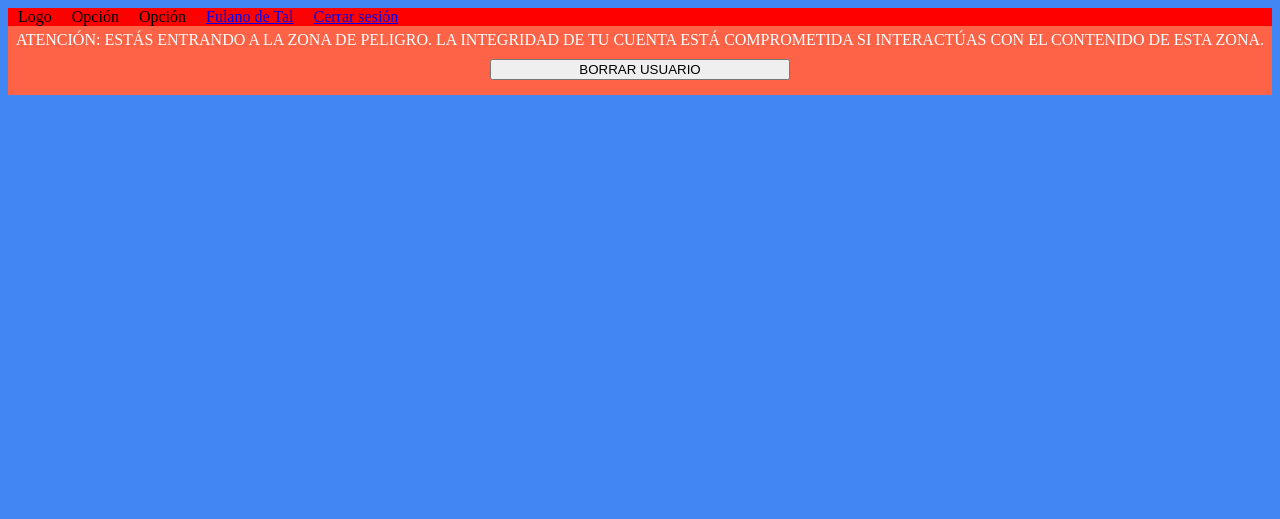
After one commit to LMOlivera/PuntaGuia, a Flask app: page /principal/usuario in a window 1280 px wide. The commit adds this page. Shown: the top 519 px of the page. Run offline with Flask 2, Linux system fonts and the light colour scheme; a user stored in the database is signed in.

Commit message:
Implementación de requerimiento 4
Ya se puede eliminar al usuario. Elimina al usuario de la tabla "usuario" y de "empresa" o "turista" según su tipo. Esta acción no se puede revertir.

```diff
--- a/app/routes.py
+++ b/app/routes.py
@@ -15,80 +15,85 @@ connection = pymysql.connect(host='localhost',
 @app.route('/', methods=['GET', 'POST'])
 @app.route('/index', methods=['GET', 'POST'])
 def bienvenido():
-    form = LoginForm() # Formulario de forms.py, se importa
-    if form.validate_on_submit(): #Al submitear data se corre esto
-        with connection.cursor() as cursor:
-            email=form.email.data
-            password=form.password.data
-            query = "SELECT id_usuario, email, nombre, tipo FROM usuario WHERE email=%s AND contrasena=%s"
-            cursor.execute(query,(email,password))
-            userdata = cursor.fetchone()
-            results = cursor.rowcount
-            if results==0:
-                flash('Usuario y/o contraseña inválidos')
-                session['invalid_user']="true"
-                return redirect('/')
-            else:
-                session.pop('invalid_user', None)
-                session['logueado']=True
-                session['id_usuario'] = userdata['id_usuario']
-                session['email'] = userdata['email']
-                session['nombre'] = userdata['nombre']
-                session['tipo'] = userdata['tipo']
-                return redirect('/principal')
+    if session.get('logueado'):
+        return redirect('/principal')
+    else:
+        form = LoginForm() # Formulario de forms.py, se importa
+        if form.validate_on_submit(): #Al submitear data se corre esto
+            with connection.cursor() as cursor:
+                email=form.email.data
+                password=form.password.data
+                query = "SELECT id_usuario, email, nombre, tipo FROM usuario WHERE email=%s AND contrasena=%s"
+                cursor.execute(query,(email,password))
+                userdata = cursor.fetchone()
+                results = cursor.rowcount
+                if results==0:
+                    flash('Usuario y/o contraseña inválidos')
+                    session['invalid_user']="true"
+                    return redirect('/')
+                else:
+                    session.pop('invalid_user', None)
+                    session['logueado']=True
+                    session['id_usuario'] = userdata['id_usuario']
+                    session['email'] = userdata['email']
+                    session['nombre'] = userdata['nombre']
+                    session['tipo'] = userdata['tipo']
+                    return redirect('/principal')
     return render_template('bienvenido.html', form=form)
 
 @app.route('/index/registro', methods=['GET', 'POST'])
 def registro():
-    nuevo = request.args.to_dict()
-    form = RegisterForm()
-    if form.validate_on_submit():
-        try:
-            with connection.cursor() as cursor:
-                email = form.email.data
-                nombre = form.nombre.data
-                password = form.password.data
-                tipo = nuevo['tipo']
-                query = """
-                INSERT INTO usuario
-                (email,nombre,contrasena,tipo)
-                VALUES
-                (%s,%s,%s,%s)
-                """
-                cursor.execute(query,(email,nombre,password,tipo))
-                query = """
-                SELECT id_usuario FROM usuario
-                WHERE email=%s
-                """
-                cursor.execute(query,(email))
-                userdata = cursor.fetchone()
-                id_usuario=userdata['id_usuario']
+    if session.get('logueado'):
+        return redirect('/principal')
+    else:
+        nuevo = request.args.to_dict()
+        form = RegisterForm()
+        if form.validate_on_submit():
+            try:
+                with connection.cursor() as cursor:
+                    email = form.email.data
+                    nombre = form.nombre.data
+                    password = form.password.data
+                    tipo = nuevo['tipo']
+                    query = """
+                    INSERT INTO usuario
+                    (email,nombre,contrasena,tipo)
+                    VALUES
+                    (%s,%s,%s,%s)
+                    """
+                    cursor.execute(query,(email,nombre,password,tipo))
+                    query = """
+                    SELECT id_usuario FROM usuario
+                    WHERE email=%s
+                    """
+                    cursor.execute(query,(email))
+                    userdata = cursor.fetchone()
+                    id_usuario=userdata['id_usuario']
 
-                if nuevo['tipo']=='turista':
-                    edad = form.edad.data
-                    pais = form.pais.data
-                    query = """
-                    INSERT INTO turista
-                    (id,edad,pais_origen)
-                    VALUES
-                    (%s,%s,%s)
-                    """
-                    cursor.execute(query,(id_usuario,edad,pais))
-                else:
-                    nombreEmpresa = form.nombreEmpresa.data
-                    query = """
-                    INSERT INTO empresa
-                    (id,nombre)
-                    VALUES
-                    (%s,%s)
-                    """
-                    cursor.execute(query,(id_usuario,nombreEmpresa))
-            connection.commit()
-            session.clear()
-            return redirect('/index')
-        except NameError:
-                print('Algo malo acaba de ocurrir: ' + NameError)
-
+                    if nuevo['tipo']=='turista':
+                        edad = form.edad.data
+                        pais = form.pais.data
+                        query = """
+                        INSERT INTO turista
+                        (id,edad,pais_origen)
+                        VALUES
+                        (%s,%s,%s)
+                        """
+                        cursor.execute(query,(id_usuario,edad,pais))
+                    else:
+                        nombreEmpresa = form.nombreEmpresa.data
+                        query = """
+                        INSERT INTO empresa
+                        (id,nombre)
+                        VALUES
+                        (%s,%s)
+                        """
+                        cursor.execute(query,(id_usuario,nombreEmpresa))
+                connection.commit()
+                session.clear()
+                return redirect('/index')
+            except NameError:
+                    print('Algo malo acaba de ocurrir: ' + NameError)
     return render_template('registro.html', form=form,tipo=nuevo['tipo'])
 
 @app.route('/principal')
@@ -100,7 +105,39 @@ def index():
         return redirect('/')
     return render_template('principal.html')
 
+@app.route('/principal/usuario')
+def usuario():
+    if session.get('logueado'):
+        print('ok')
+    else:
+        session.clear()
+        return redirect('/')
+    return render_template('usuario.html')
+
+
 @app.route('/logout')
 def logout():
+    try:
+        idu = request.args.to_dict()
+        iduINT = int(idu['id_usuario'])
+        ses = int(session['id_usuario'])
+        with connection.cursor() as cursor:
+            query = """
+                    DELETE FROM usuario WHERE id_usuario=%s
+                    """
+            cursor.execute(query,(ses))
+            if session['tipo']=='turista':
+                query = """
+                        DELETE FROM turista WHERE id=%s
+                        """
+                cursor.execute(query,(ses))
+            else:
+                query = """
+                    DELETE FROM empresa WHERE id=%s
+                    """
+                cursor.execute(query,(ses))
+        connection.commit()
+    except:
+        print("Logout")
     session.clear()
     return redirect('/')
--- a/app/static/css/style.css
+++ b/app/static/css/style.css
@@ -4,6 +4,7 @@ performance de la aplicación.*/
 @import "welcome.css";
 @import "registro.css";
 @import "principal.css";
+@import "usuario.css";
 
 html, body {
     height: 80%;
--- /dev/null
+++ b/app/static/css/usuario.css
@@ -0,0 +1,9 @@
+#danger-zone{
+    background-color: tomato;
+    color: white;
+    padding: 5px;
+}
+
+#confirmar-borrar-usuario{
+    display: none;
+}
--- a/app/static/script.js
+++ b/app/static/script.js
@@ -13,3 +13,12 @@ function botonAlLogin(){
         document.getElementById("login-show").setAttribute("id","login-hidden");
     }
 }
+
+function confirmarBorrarUsuario(){
+    var d = document.getElementById("confirmar-borrar-usuario");
+    if(d.style.display=="none"){
+        d.style.display="block";
+    }else{
+        d.style.display="none";
+    }
+}
--- a/app/templates/principal.html
+++ b/app/templates/principal.html
@@ -12,7 +12,7 @@
                 <li>Logo</li>
                 <li>Opción</li>
                 <li>Opción</li>
-                <li>Perfil usuario</li>
+                <li><a href="{{ url_for('usuario') }}">{{ session['nombre'] }}</a></li>
                 <li><a href="{{ url_for('logout') }}">Cerrar sesión</a></li>
             </ul>
         </nav>
--- /dev/null
+++ b/app/templates/usuario.html
@@ -0,0 +1,34 @@
+<!DOCTYPE html>
+<html>
+    <head>
+      <title>¡Bienvenido a UruGuía!</title>
+      <link rel= "stylesheet" type= "text/css" href= "{{ url_for('static',filename='css/style.css') }}">
+      <script src="{{ url_for('static',filename='script.js') }}"></script>
+    </head>
+    <body>
+        <nav>
+            <ul>
+                <li>Logo</li>
+                <li>Opción</li>
+                <li>Opción</li>
+                <li><a href="{{ url_for('usuario') }}">{{ session['nombre'] }}</a></li>
+                <li><a href="{{ url_for('logout') }}">Cerrar sesión</a></li>
+            </ul>
+        </nav>
+        <section>
+            <article>
+
+            </article>
+            <article id="danger-zone">
+                <center>
+                    ATENCIÓN: ESTÁS ENTRANDO A LA ZONA DE PELIGRO. LA INTEGRIDAD DE TU CUENTA ESTÁ COMPROMETIDA SI INTERACTÚAS CON EL CONTENIDO DE ESTA ZONA. <br/>
+                    <button onclick="confirmarBorrarUsuario()">BORRAR USUARIO</button>
+                    <div id="confirmar-borrar-usuario">
+                        SI REALMENTE ESTÁS SEGURO DE QUERER BORRAR TU USUARIO, CONFIRMALO:
+                        <button><a href="{{ url_for('logout', id_usuario=session['id_usuario']) }}">QUIERO BORRAR MI USUARIO DEFINITIVAMENTE</a></button>
+                    </div>
+                </center>
+            </article>
+        </section>
+    <body>
+</html>
```
